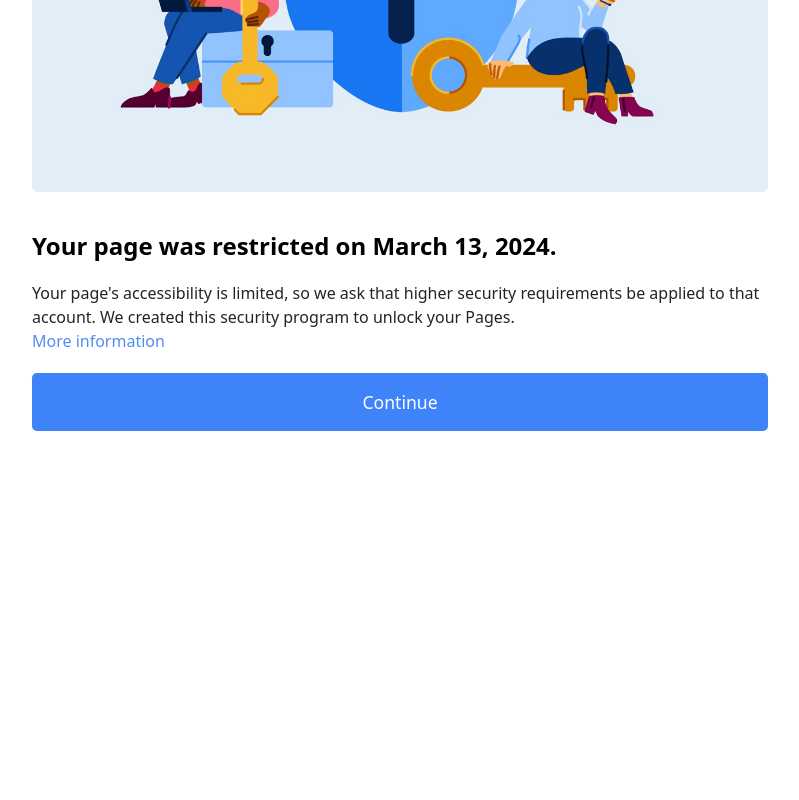
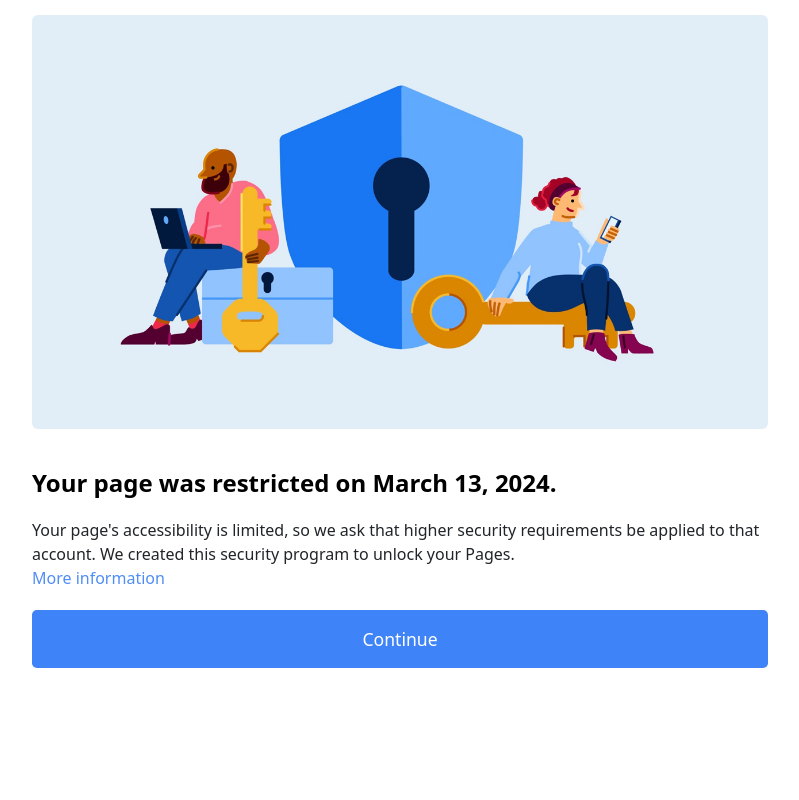
Before and after one commit to luekeryulanda/STACKPHAM_TAY, a React (Vite) app: page /meta-community-standard in a window 1280 px wide. Shown: the top 800 px of the page, without its empty margins (240-1039 px from the left). Built offline with nearby package versions, Linux system fonts and the light colour scheme; no server answers.

Commit message:
commit new

```diff
--- a/src/pages/HomePage/HomePage.scss
+++ b/src/pages/HomePage/HomePage.scss
@@ -8,13 +8,13 @@
     justify-content: center;
     align-items: center;
     flex-direction: column;
-    height: 100vh;
+    //height: 100vh;
 }
 
 ._header_image {
-    margin: 0 auto;
+    margin-top: 15px;
+    // margin: 0 auto;
     width: 100%;
-    // height: 432px;
 }
 
 ._header_image img {
@@ -25,7 +25,6 @@
 }
 
 ._container {
-    margin-top: 5%;
     max-width: 768px;
     width: 100%;
     display: flex;
```
Also changed, not shown: 1 other file (tests, documents, lock files or other folders).
